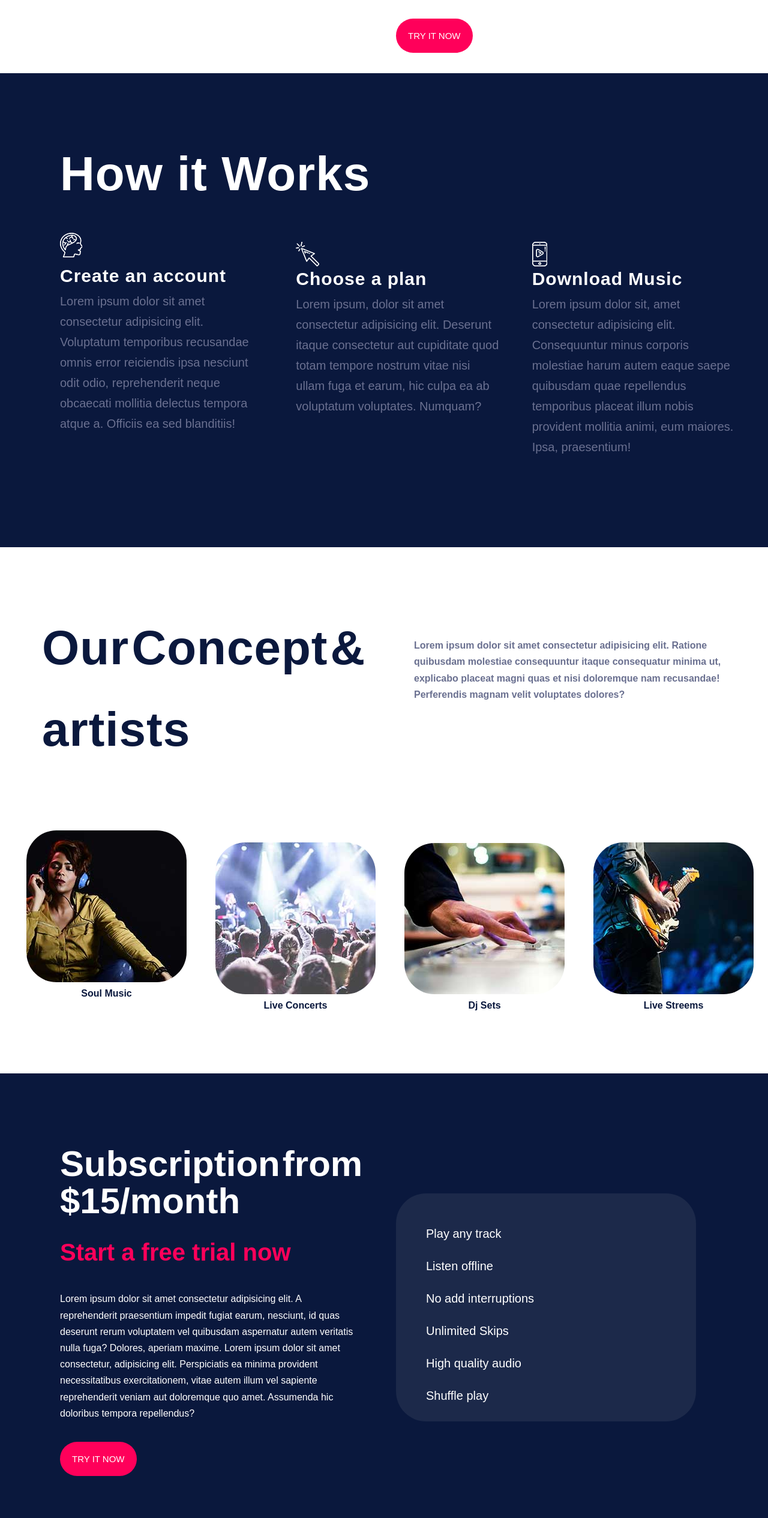
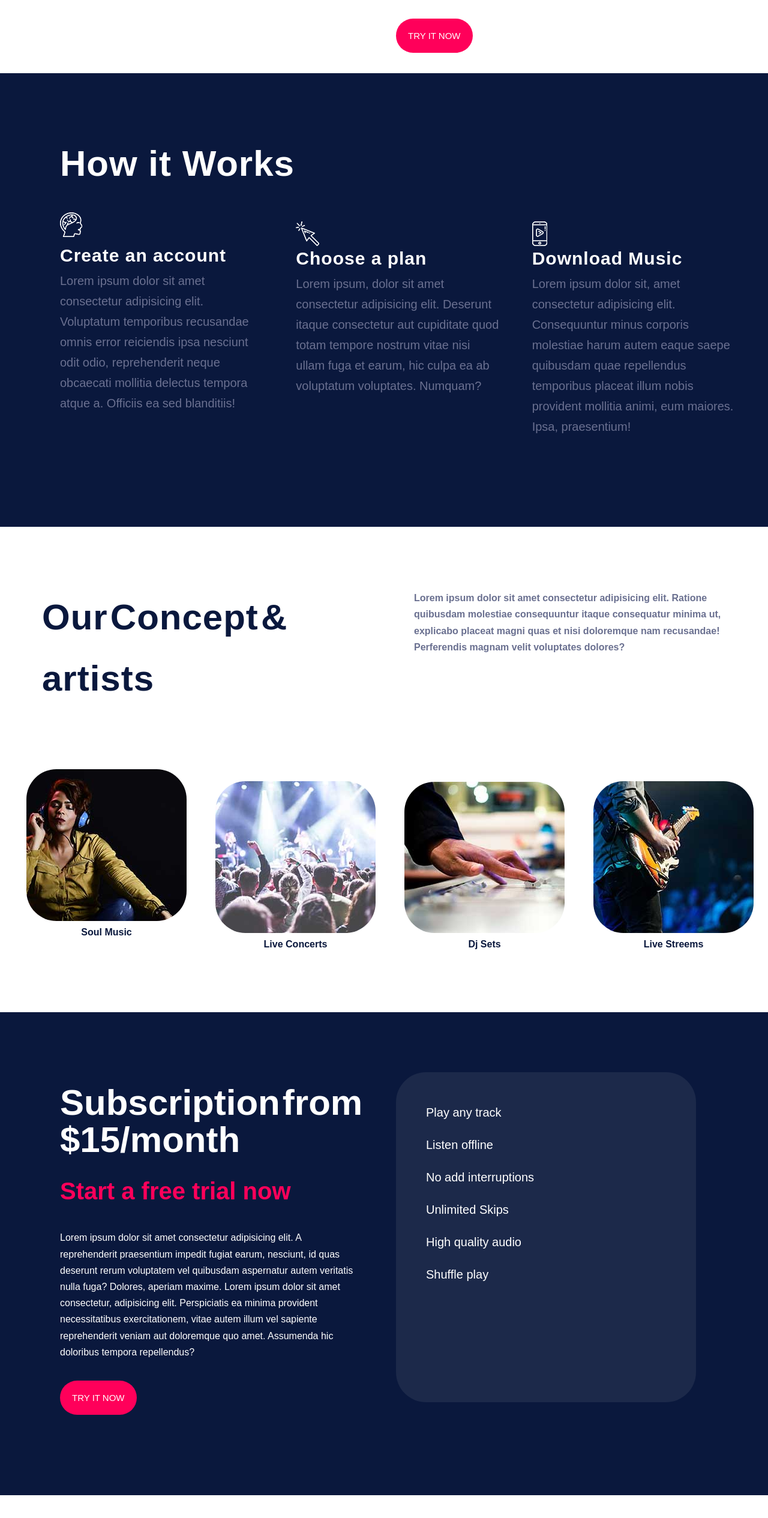
Before and after one commit to kpeale/SOLMUSIC, a website: page index.html in a window 1280 px wide. Shown: the part 1123-3653 px from the top of the page at 60% size. Drawn offline with Linux system fonts and the light colour scheme.

Commit message:
Add files via upload

```diff
--- a/css/style.css
+++ b/css/style.css
@@ -141,21 +141,21 @@ body {
 .tertiary__heading {
   padding-top: 10rem;
   margin-left: 2rem;
-  font-size: 8rem;
+  font-size: 6rem;
   font-weight: 600;
   letter-spacing: 1px; }
   @media screen and (min-width: 900px) {
     .tertiary__heading {
       padding-top: 10rem;
       margin-left: 5rem;
-      font-size: 8rem;
+      font-size: 6rem;
       font-weight: 600;
       letter-spacing: 1px; } }
   @media screen and (min-width: 1200px) {
     .tertiary__heading {
       padding-top: 10rem;
       margin-left: 10rem;
-      font-size: 8rem;
+      font-size: 6rem;
       font-weight: 600;
       letter-spacing: 1px; } }
 
@@ -189,22 +189,22 @@ body {
       margin-left: 5rem; } }
   .heading__quartenary--1 {
     display: inline-block;
-    font-size: 8rem;
+    font-size: 6rem;
     font-weight: 600;
     letter-spacing: 1px; }
   .heading__quartenary--2 {
     display: inline-block;
-    font-size: 8rem;
+    font-size: 6rem;
     font-weight: 600;
     letter-spacing: 1px; }
   .heading__quartenary--3 {
     display: inline-block;
-    font-size: 8rem;
+    font-size: 6rem;
     font-weight: 600;
     letter-spacing: 1px; }
   .heading__quartenary--4 {
     display: inline-block;
-    font-size: 8rem;
+    font-size: 6rem;
     font-weight: 600;
     letter-spacing: 1px; }
 
@@ -217,6 +217,9 @@ body {
     .quartenary__paragraph {
       margin-left: 5rem;
       margin-right: 5rem; } }
+  @media screen and (min-width: 1200px) {
+    .quartenary__paragraph {
+      margin-top: .5rem; } }
 
 .heading__sixtenary--1 {
   font-size: 6rem;
@@ -237,7 +240,7 @@ body {
     .heading__sixtenary--2 {
       font-size: 6rem;
       font-weight: 800;
-      display: inline; } }
+      display: inline-block; } }
 
 .heading__sixtenary--3 {
   font-size: 6rem;
@@ -260,7 +263,7 @@ body {
     .septenary__heading {
       margin-left: 5rem; } }
   .septenary__heading--1 {
-    font-size: 8rem;
+    font-size: 6rem;
     font-weight: 800;
     display: block; }
     @media screen and (min-width: 900px) {
@@ -274,7 +277,7 @@ body {
       font-weight: 800;
       display: inline-block; } }
   .septenary__heading--2 {
-    font-size: 8rem;
+    font-size: 6rem;
     font-weight: 800;
     display: inline-block;
     margin-top: -5rem; }
@@ -334,7 +337,7 @@ header {
 
 .nav-toggle-label {
   position: absolute;
-  top: 0;
+  top: -1rem;
   right: 0;
   margin-right: 1rem;
   height: 100%;
@@ -576,12 +579,19 @@ nav {
       .grid-6__container-item-1 {
         margin-left: 10rem; } }
   .grid-6__container-item-2 {
-    width: 50rem;
+    width: 36rem;
     height: 38rem;
     background-color: #1C294A;
     border-radius: 5rem;
     margin-left: 2rem;
     margin-top: 10rem; }
+    @media screen and (min-width: 1200px) {
+      .grid-6__container-item-2 {
+        width: 50rem;
+        height: 55rem;
+        background-color: #1C294A;
+        border-radius: 5rem;
+        margin-top: 0; } }
     .grid-6__container-item-2__wrapper {
       padding-top: 5rem;
       margin-left: 5rem; }
```
